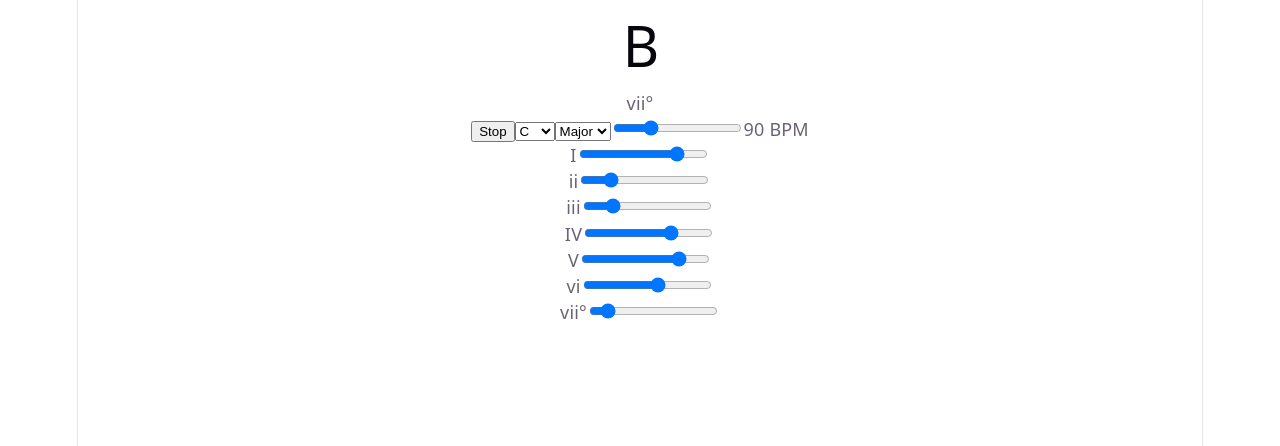
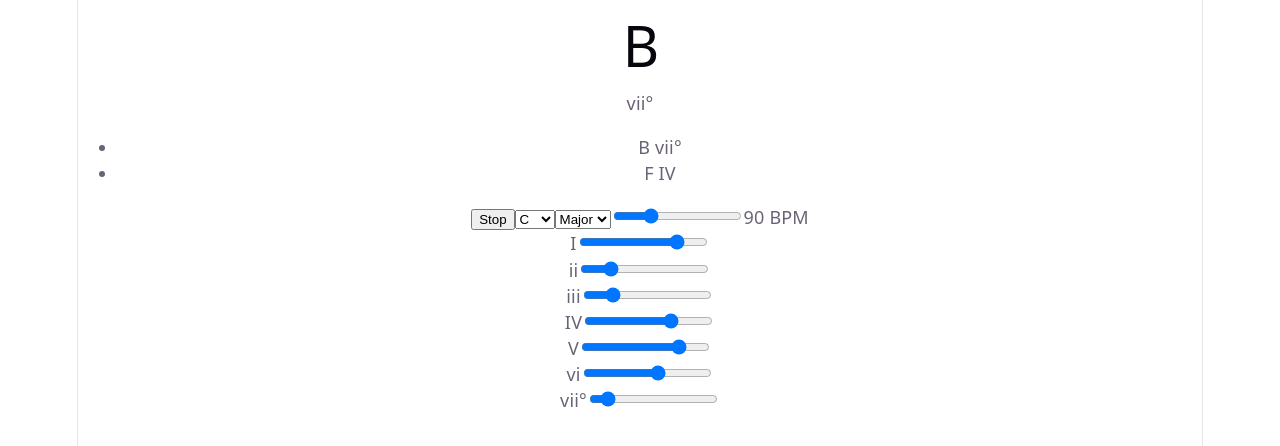
Before and after one commit to Tatsubooom/chord-app, a React app: page / in a window 1280 px wide. Both pictures are taken after a click on the button "Play". Shown: the top 446 px of the page. Built offline with nearby package versions, Linux system fonts and the light colour scheme; the HTML template or start-up script is replaced by a standard one.

Commit message:
add chord hidtory

```diff
--- a/src/App.jsx
+++ b/src/App.jsx
@@ -3,34 +3,46 @@ import { buildChord, getDefs } from './engines/chordEngine'
 import { weightedRandom } from './engines/weightEngine'
 import { playChord } from './engines/audioEngine'
 
+//　キーのドロップダウン
 const KEYS = ['C','C#','D','D#','E','F','F#','G','G#','A','A#','B']
+
 
 export default function App() {
   const [playing, setPlaying] = useState(false)
   const [key, setKey] = useState('C')
   const [mode, setMode] = useState('major')
   const [bpm, setBpm] = useState(90)
+  const [history, setHistory] = useState([])
+
+  //　各コードの重み（出やすさ）
   const [weights, setWeights] = useState([8,2,2,7,8,6,1])
   const [currentChord, setCurrentChord] = useState(null)
 
+  //　再レンダリングされないようにrefで全状態・時間を管理する
   const timerRef = useRef(null)
   const stateRef = useRef({ playing, key, mode, bpm, weights })
 
+  // useEffectで差分を検出 / stateref経由で状態を管理する
   useEffect(() => {
     stateRef.current = { playing, key, mode, bpm, weights }
   }, [playing, key, mode, bpm, weights])
 
+  // MAIN処理
   function next() {
     const { playing, key, mode, bpm, weights } = stateRef.current
     if (!playing) return
     const degree = weightedRandom(weights)
     const chord = buildChord(key, mode, degree)
     const durSec = (60 / bpm) * 4
+
+    //　音の再生
     playChord(chord.midis, durSec)
     setCurrentChord(chord)
+    setHistory(prev => [chord, ...prev].slice(0, 20))
     timerRef.current = setTimeout(next, durSec * 1000)
   }
 
+  //　再生・停止の切り替え
   function toggle() {
     if (playing) {
       clearTimeout(timerRef.current)
@@ -41,6 +53,7 @@ export default function App() {
     }
   }
 
+  // playingの差分取得してnext()を一回だけ実行
   useEffect(() => {
     if (playing) next()
     return () => clearTimeout(timerRef.current)
@@ -50,6 +63,12 @@ export default function App() {
     <div>
       <h1>{currentChord ? currentChord.name : '—'}</h1>
       <p>{currentChord?.roman}</p>
+
+      <ul>
+        {history.map((c, i) => (
+          <li key={i}>{c.name} {c.roman}</li>
+         ))}
+      </ul>
 
       <button onClick={toggle}>{playing ? 'Stop' : 'Play'}</button>
 
@@ -63,7 +82,11 @@ export default function App() {
       </select>
 
       <input type="range" min="50" max="200" value={bpm}
-        onChange={e => setBpm(Number(e.target.value))} />
+        onChange={e => {
+          setBpm(Number(e.target.value))
+          clearTimeout(timerRef.current)
+          timerRef.current = setTimeout(next, (60 / Number(e.target.value)) * 4 * 1000)
+          }} />
       <span>{bpm} BPM</span>
 
       {getDefs(mode).map((def, i) => (
--- a/src/engines/chordEngine.js
+++ b/src/engines/chordEngine.js
@@ -1,6 +1,11 @@
+// 音階の設定
 const NOTES = ['C','C#','D','D#','E','F','F#','G','G#','A','A#','B']
+
+//各スケールの音配置（全半全全半全...etc）
 const MAJOR = [0,2,4,5,7,9,11]
 const MINOR = [0,2,3,5,7,8,10]
+
+//基本コード設定
 const DEFS = {
   major: [
     {roman:'I',   offsets:[0,4,7]},
@@ -22,18 +27,29 @@ const DEFS = {
   ],
 }
 
+// キーとスケール、各コードの重みから次コードを生成する
 export function buildChord(key, mode, degree) {
+  // キーからルート音を探す（ex. C → 0, F# → 6）
   const rootIdx = NOTES.indexOf(key)
   const scale = mode === 'major' ? MAJOR : MINOR
+
+  // キー（第一引数）と、コード番号から音階配列を取得
   const def = DEFS[mode][degree]
+
+  // ルート音（数字）から、ルート音（MIDI音階）を生成（48 = C3）
   const midiRoot = 48 + (rootIdx + scale[degree]) % 12
+
+  // name: ”コード”のルート音をNoteから取得 (CメジャーのⅣ → F)
+  // roman : def = ({roman : xx ,offsets[x,x,x]})からroman記号を取得
+  // midis : offset[x,x,x]にmap関数でルート音（MIDI音階）を全ての項に足す
   return {
     name: NOTES[(rootIdx + scale[degree]) % 12],
     roman: def.roman,
-    midis: def.offsets.map(o => midiRoot + o),
+    midis: def.offsets.map(x => x + midiRoot ),
   }
 }
 
+//スケールと基本コードの組み合わせを問い合せるだけの関数
 export function getDefs(mode) {
   return DEFS[mode]
 }
--- a/src/engines/weightEngine.js
+++ b/src/engines/weightEngine.js
@@ -1,6 +1,12 @@
+// weights(各コードの重み)を受け、
 export function weightedRandom(weights) {
+  //weightの全要素を合算する
   const total = weights.reduce((a, b) => a + b, 0)
+
+  //ゼロ除算回避
   if (!total) return 0
+
+  //totalまでの範囲でランダムにコードを決める
   let r = Math.random() * total
   for (let i = 0; i < weights.length; i++) {
     r -= weights[i]
```
Also changed, not shown: src/engines/audioEngine.js (+21 -0 lines), 2 other files (tests, documents, lock files or other folders).
